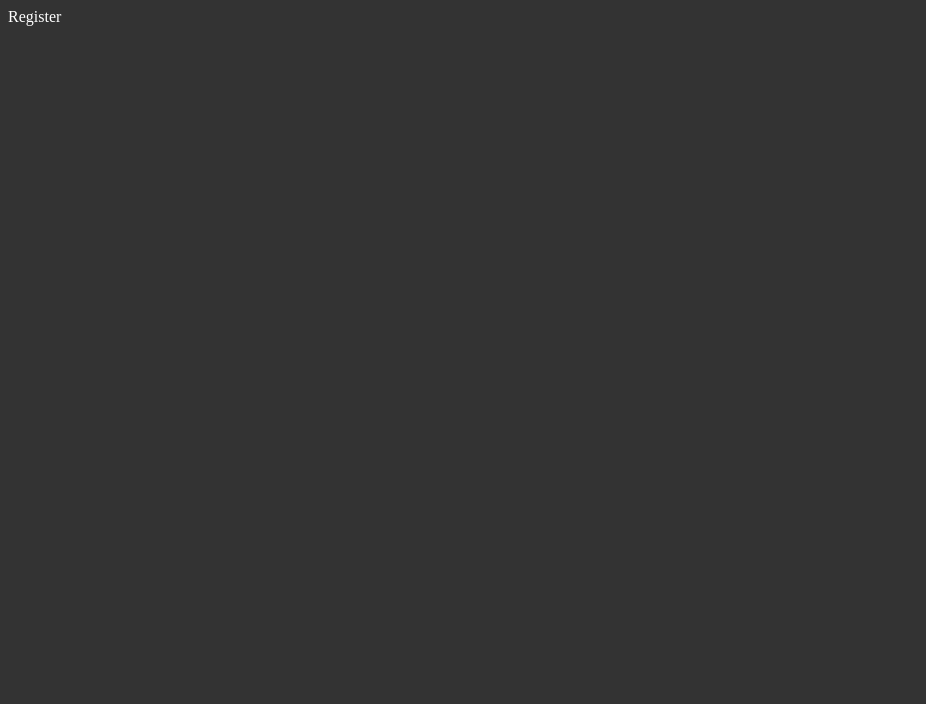
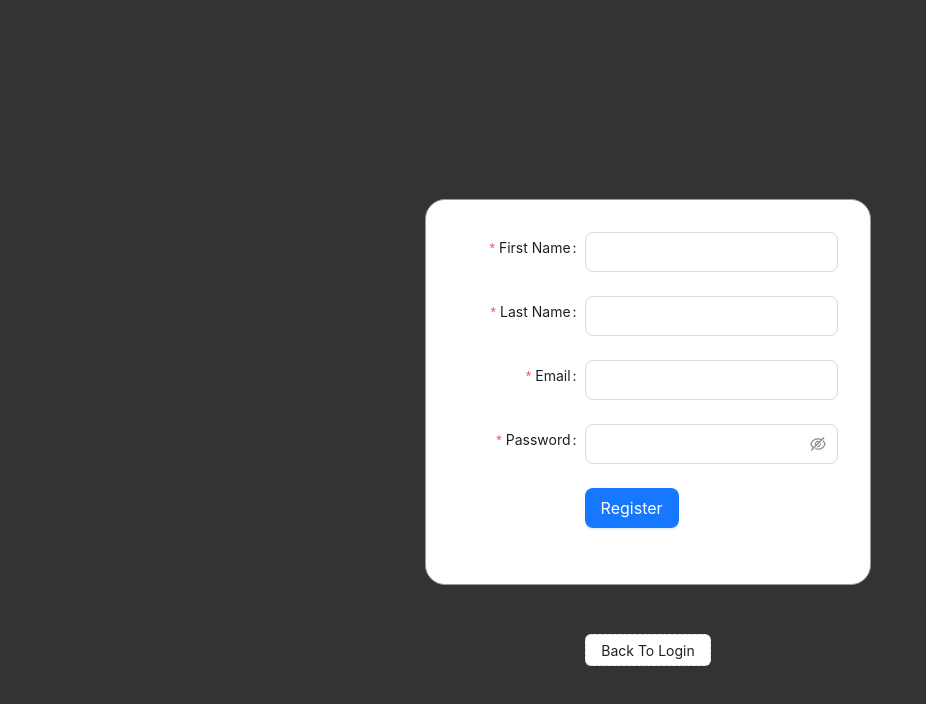
Before and after one commit to Penglenghok/quadcount-frontend, a React (Vite) app: page /register in a window 1280 px wide. Shown: the top 704 px of the page, without its empty margins (0-926 px from the left). Built offline with nearby package versions, Linux system fonts and the light colour scheme.

Commit message:
add register and logout

```diff
--- a/src/pages/Home/Home.css
+++ b/src/pages/Home/Home.css
@@ -6,3 +6,13 @@
     align-items: center;
     flex-direction: column;
 }
+
+.ant-form-item-label {
+    color: white !important;
+}
+
+.logout-button{
+    position: absolute;
+    right: 15px;
+    top: 15px;
+}
--- a/src/pages/Home/Home.tsx
+++ b/src/pages/Home/Home.tsx
@@ -23,6 +23,7 @@ import { getUserAction } from "../../redux/action/user.action";
 import { useNavigate } from "react-router-dom";
 import { useAtom } from "jotai";
 import { selectedGroupAtom } from "../../atom/group.atom";
+import { logoutAction } from "../../redux/action/auth.action";
 
 type Props = {};
 
@@ -66,6 +67,10 @@ export default function Home({}: Props) {
     setGroup(item);
   };
 
+  const onLogout = () => {
+    dispatch(logoutAction() as any);
+  };
+
   useEffect(() => {
     dispatch(getGroupAction(user.id) as any);
     dispatch(getUserAction() as any);
@@ -83,6 +88,7 @@ export default function Home({}: Props) {
           <Form.Item
             label="Title"
             name="name"
+            style={{ color: "white" }}
             rules={[{ required: true, message: "Please input expense title" }]}
           >
             <Input />
@@ -105,7 +111,10 @@ export default function Home({}: Props) {
 
   return (
     <div className="home-container">
-      <Typography.Title>Group Expense</Typography.Title>
+      <Button className="logout-button" onClick={onLogout}>
+        Logout
+      </Button>
+      <h1>Group Expense</h1>
       <Row wrap style={{ width: "500px" }}>
         {groups?.map((item) => {
           return (
--- a/src/pages/Login/Login.css
+++ b/src/pages/Login/Login.css
@@ -11,4 +11,5 @@
   border: 1px solid #999;
   padding: 32px;
   border-radius: 20px;
+  background-color: white;
 }
--- a/src/pages/Login/Login.tsx
+++ b/src/pages/Login/Login.tsx
@@ -1,7 +1,8 @@
-import { Button, Form, Input } from "antd";
+import { Button, Divider, Form, Input } from "antd";
 import "./Login.css";
 import { useDispatch } from "react-redux";
 import { loginAction } from "../../redux/action/auth.action";
+import { useNavigate } from "react-router-dom";
 
 type Props = {};
 
@@ -11,6 +12,8 @@ export default function Login({}: Props) {
   const onFinish = (values: any) => {
     dispatch(loginAction(values) as any);
   };
+
+  const navigate = useNavigate();
 
   return (
     <div className="login-container">
@@ -31,7 +34,7 @@ export default function Login({}: Props) {
           rules={[
             {
               required: true,
-              message: "Please input your username!",
+              message: "Please input your Email!",
               type: "email",
             },
           ]}
@@ -53,6 +56,10 @@ export default function Login({}: Props) {
           </Button>
         </Form.Item>
       </Form>
+      <Divider />
+      <Button type="dashed" onClick={() => navigate("/register")}>
+        Register
+      </Button>
     </div>
   );
 }
--- a/src/pages/Register/Register.tsx
+++ b/src/pages/Register/Register.tsx
@@ -1,7 +1,88 @@
-import React from "react";
+import { Button, Divider, Form, Input, Row } from "antd";
+import { useDispatch } from "react-redux";
+import { registerAction } from "../../redux/action/auth.action";
+import { useNavigate } from "react-router-dom";
+import { useForm } from "antd/es/form/Form";
 
 type Props = {};
 
 export default function Register({}: Props) {
-  return <div>Register</div>;
+  const dispatch = useDispatch();
+
+  const navigate = useNavigate();
+
+  const onFinish = async () => {
+    await form.validateFields();
+    const values = form.getFieldsValue();
+    dispatch(registerAction(values) as any);
+    form.resetFields();
+  };
+
+  const [form] = useForm();
+
+  return (
+    <div className="login-container">
+      <Divider />
+      <Form
+        form={form}
+        className="form"
+        name="basic"
+        labelCol={{ span: 8 }}
+        wrapperCol={{ span: 16 }}
+        style={{ maxWidth: 600 }}
+        onFinish={onFinish}
+        autoComplete="off"
+      >
+        <Form.Item
+          label="First Name"
+          name="first_name"
+          rules={[{ required: true, message: "Please input your username!" }]}
+        >
+          <Input size="large" />
+        </Form.Item>
+        <Form.Item
+          label="Last Name"
+          name="last_name"
+          rules={[{ required: true, message: "Please input your username!" }]}
+        >
+          <Input size="large" />
+        </Form.Item>
+        <Form.Item
+          label="Email"
+          name="email"
+          rules={[
+            {
+              required: true,
+              type: "email",
+            },
+          ]}
+        >
+          <Input size="large" />
+        </Form.Item>
+
+        <Form.Item
+          label="Password"
+          name="password"
+          rules={[{ required: true, message: "Please input your password!" }]}
+        >
+          <Input.Password size="large" />
+        </Form.Item>
+
+        <Form.Item wrapperCol={{ offset: 8, span: 16 }}>
+          <Button
+            onClick={onFinish}
+            type="primary"
+            htmlType="submit"
+            size="large"
+          >
+            Register
+          </Button>
+        </Form.Item>
+      </Form>
+      <Divider />
+      <Button type="dashed" onClick={() => navigate(-1)}>
+        Back To Login
+      </Button>
+    </div>
+  );
 }
--- a/src/redux/action/auth.action.ts
+++ b/src/redux/action/auth.action.ts
@@ -15,8 +15,15 @@ export const loginAction = createAsyncThunk(
     const user: userResponse = (
       await httpRequest.post("auth/login", credential)
     ).data;
-     storeToken(user.token);
+    storeToken(user.token);
     return user;
+  }
+);
+
+export const registerAction = createAsyncThunk(
+  "register",
+  async (payload: IUser) => {
+    await httpRequest.post("auth/register", payload);
   }
 );
 
--- a/src/redux/slices/authSlice.ts
+++ b/src/redux/slices/authSlice.ts
@@ -4,6 +4,7 @@ import {
   checkAuthenticationAction,
   loginAction,
   logoutAction,
+  registerAction,
 } from "../action/auth.action";
 
 const initialState = {
@@ -49,6 +50,15 @@ export const authSlice = createSlice({
       .addCase(checkAuthenticationAction.rejected, (state) => {
         state.loading = false;
         state.user = {};
+      })
+      .addCase(registerAction.pending, (state) => {
+        state.loading = true;
+      })
+      .addCase(registerAction.fulfilled, (state) => {
+        state.loading = false;
+      })
+      .addCase(registerAction.rejected, (state) => {
+        state.loading = false;
       });
   },
 });
```
